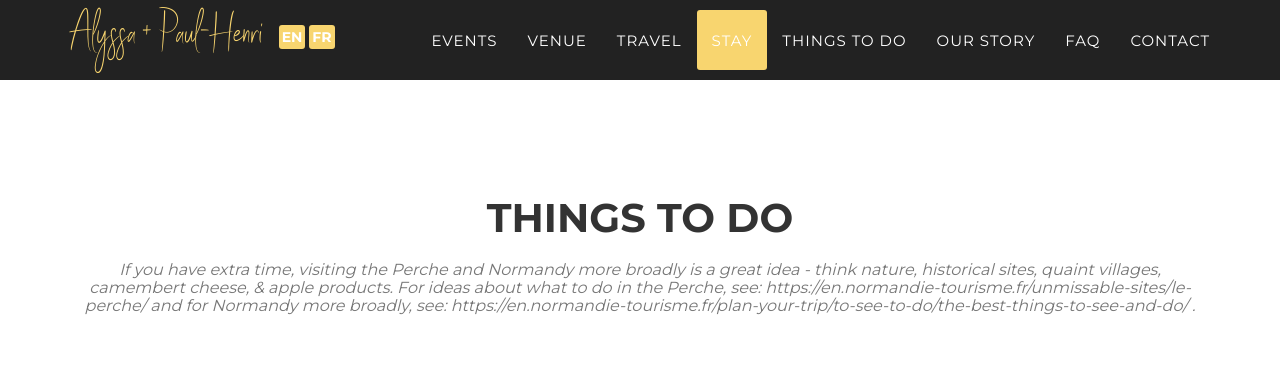
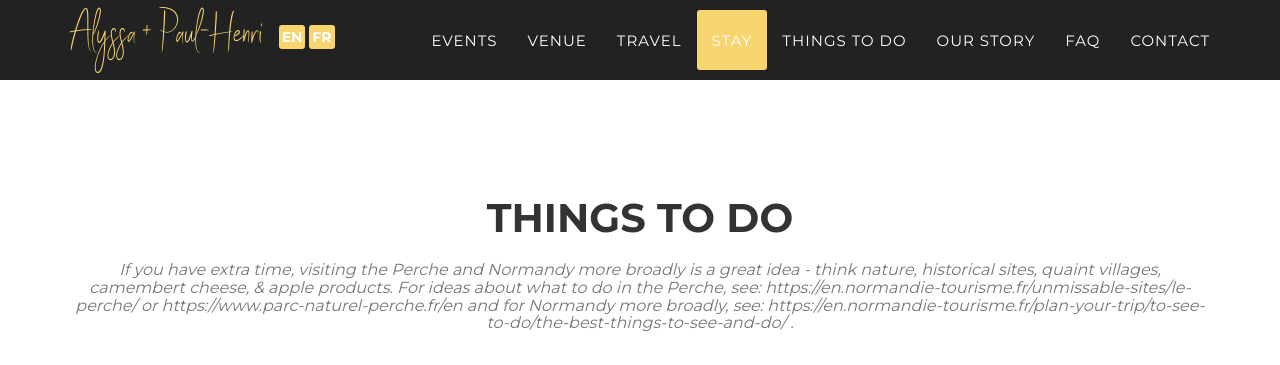
Before and after one commit to alyssapaulhenri/alyssapaulhenri.github.io, a Jekyll site: the page built from index.html, in a window 1280 px wide and 900 px high, scrolled down 4837 px, cut to the strip 0-365 px from the top of the window. Built offline with Jekyll 4.4.1, drawn with Linux system fonts in a browser that asks for light colours; some web fonts are replaced.

Commit message:
Update things_to_do.html

```diff
--- a/_includes/en_data/things_to_do.html
+++ b/_includes/en_data/things_to_do.html
@@ -4,7 +4,7 @@
         <div class="row">
             <div class="col-lg-12 text-center">
                 <h2 class="section-heading">Things To Do</h2>
-                <h3 class="section-subheading text-muted">If you have extra time, visiting the Perche and Normandy more broadly is a great idea - think nature, historical sites, quaint villages, camembert cheese, & apple products. For ideas about what to do in the Perche, see: https://en.normandie-tourisme.fr/unmissable-sites/le-perche/ and for Normandy more broadly, see: https://en.normandie-tourisme.fr/plan-your-trip/to-see-to-do/the-best-things-to-see-and-do/ .</h3>
+                <h3 class="section-subheading text-muted">If you have extra time, visiting the Perche and Normandy more broadly is a great idea - think nature, historical sites, quaint villages, camembert cheese, & apple products. For ideas about what to do in the Perche, see: https://en.normandie-tourisme.fr/unmissable-sites/le-perche/ or https://www.parc-naturel-perche.fr/en and for Normandy more broadly, see: https://en.normandie-tourisme.fr/plan-your-trip/to-see-to-do/the-best-things-to-see-and-do/ .</h3>
             </div>
         </div>
         <div class="row">
```
